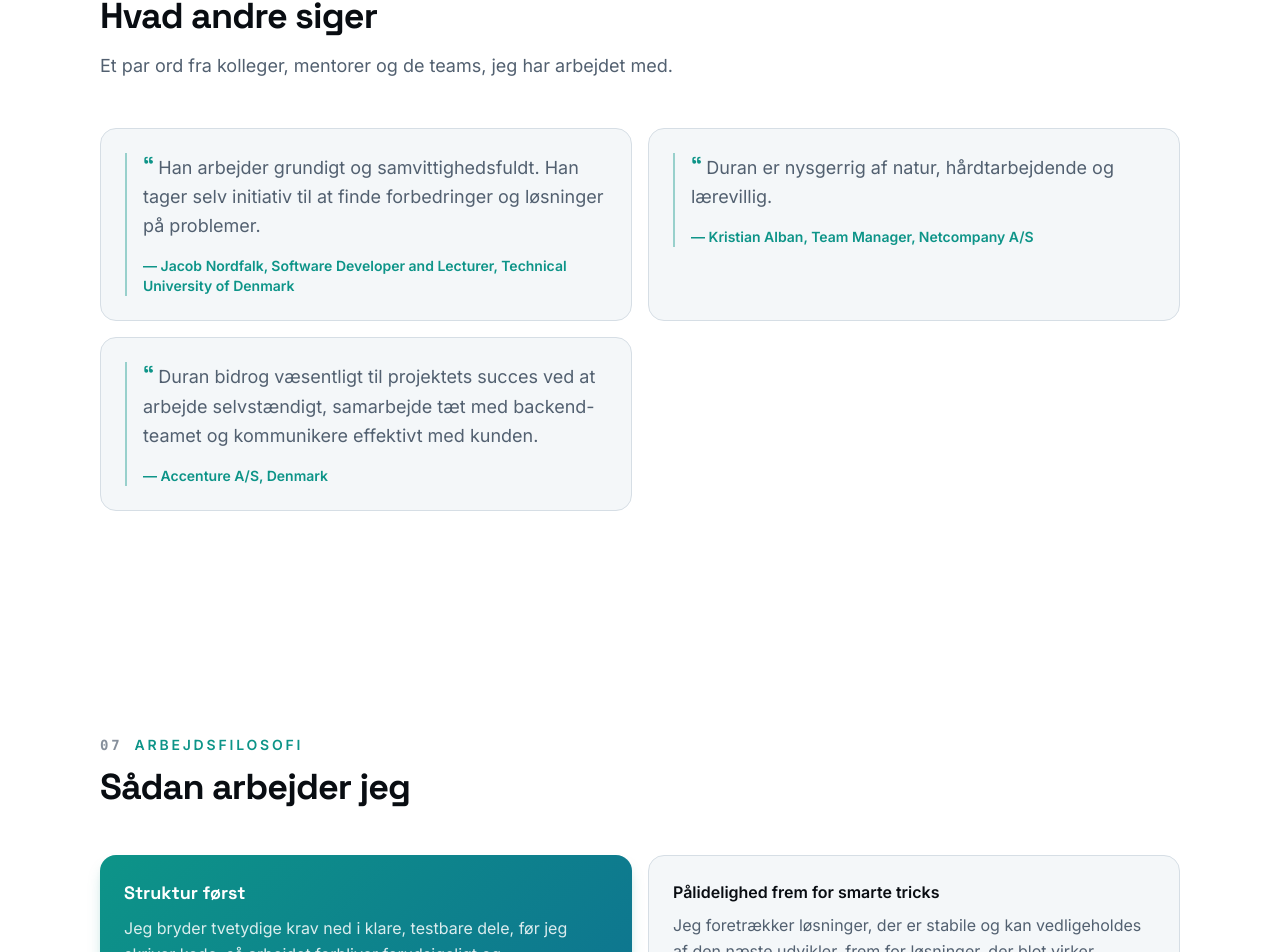
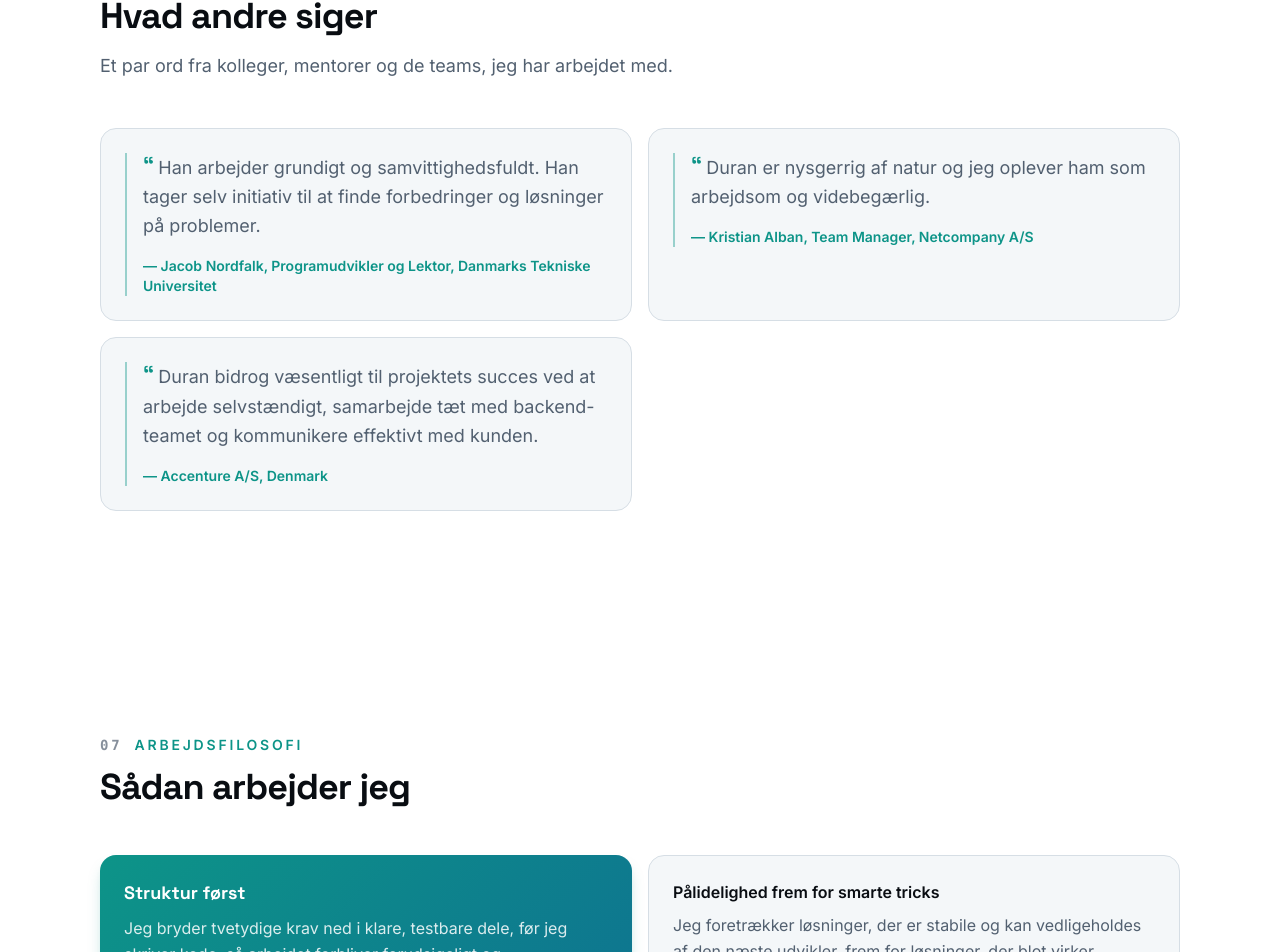
Before and after one commit to dukocuk/portfolio, a React (Vite) app: page / in a window 1280 px wide. Shown: the part 6463-7415 px from the top of the page. Built offline with nearby package versions, Linux system fonts and the light colour scheme.

Commit message:
fix: update testimonials for consistency and clarity in author attributions and quotes

```diff
--- a/src/data/testimonials.ts
+++ b/src/data/testimonials.ts
@@ -12,10 +12,10 @@ export const testimonialsContent: Record<Lang, Testimonial[]> = {
     {
       quote:
         'Han arbejder grundigt og samvittighedsfuldt. Han tager selv initiativ til at finde forbedringer og løsninger på problemer.',
-      author: 'Jacob Nordfalk, Software Developer and Lecturer, Technical University of Denmark',
+      author: 'Jacob Nordfalk, Programudvikler og Lektor, Danmarks Tekniske Universitet',
     },
     {
-      quote: 'Duran er nysgerrig af natur, hårdtarbejdende og lærevillig.',
+      quote: 'Duran er nysgerrig af natur og jeg oplever ham som arbejdsom og videbegærlig.',
       author: 'Kristian Alban, Team Manager, Netcompany A/S',
     },
     {
@@ -31,7 +31,7 @@ export const testimonialsContent: Record<Lang, Testimonial[]> = {
       author: 'Jacob Nordfalk, Software Developer and Lecturer, Technical University of Denmark',
     },
     {
-      quote: 'Duran is naturally curious, hardworking, and eager to learn.',
+      quote: 'Duran is naturally curious, and I find him to be hardworking and eager to learn.',
       author: 'Kristian Alban, Team Manager, Netcompany A/S',
     },
     {
```
